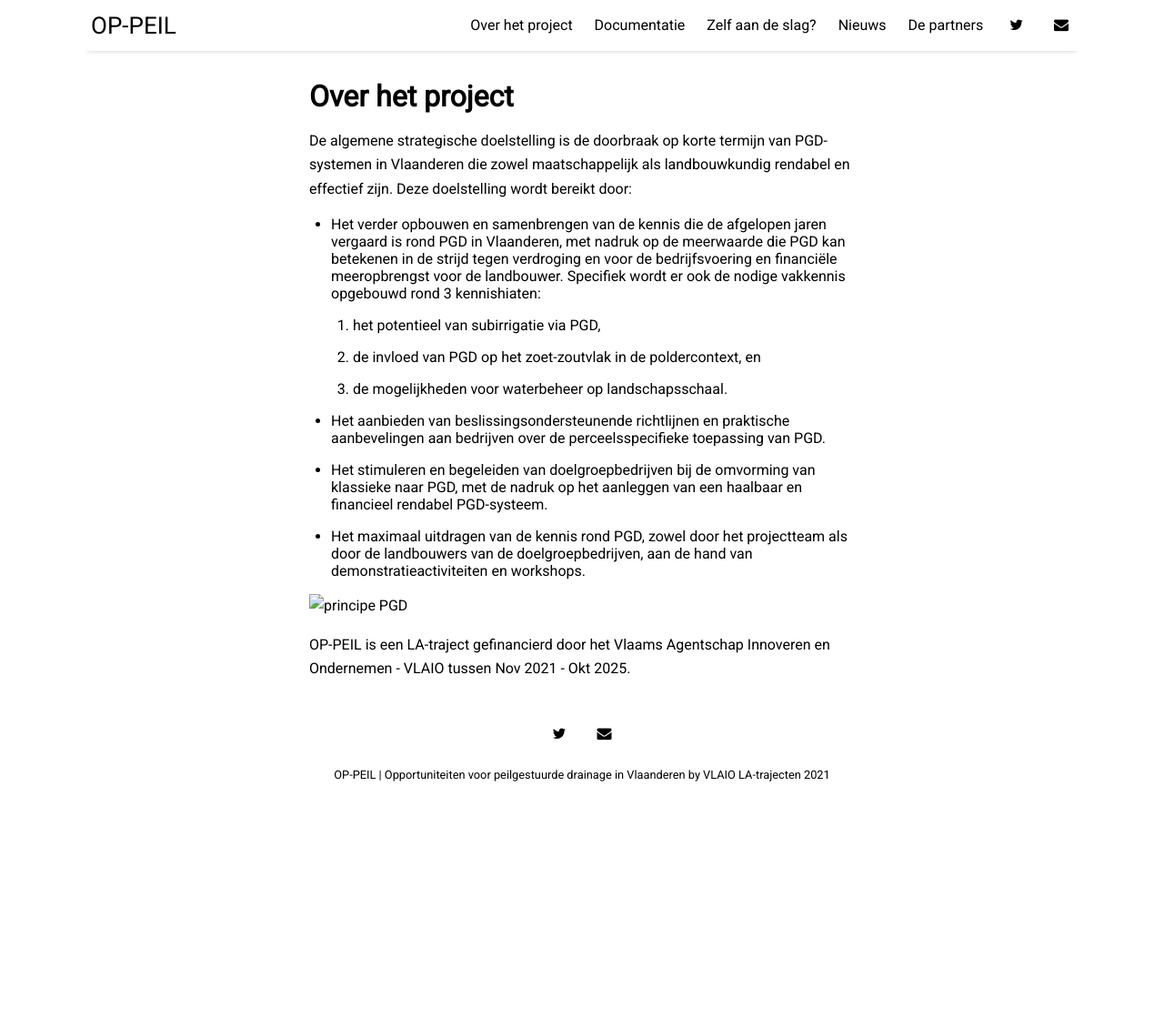
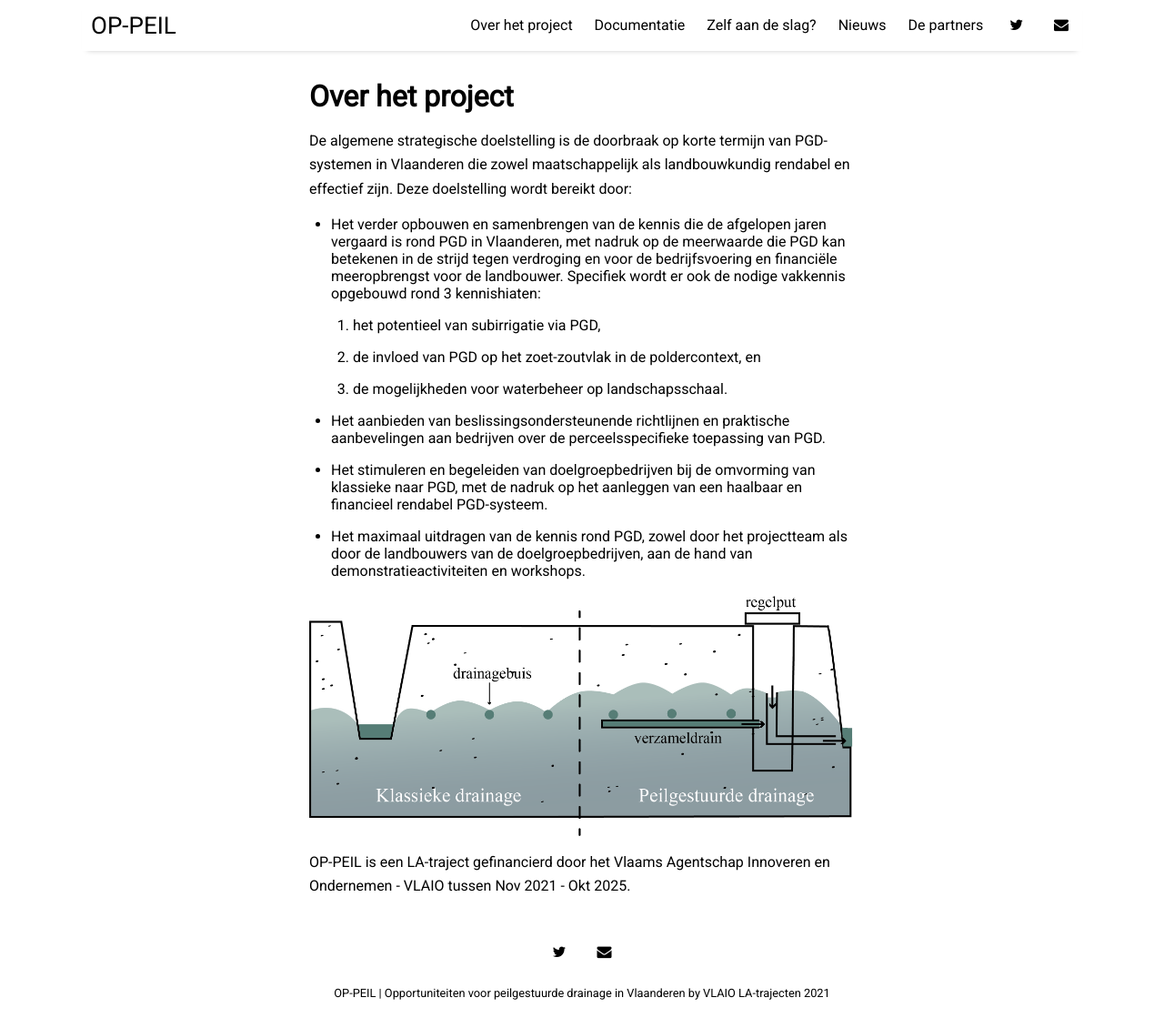
Before and after one commit to sarahgarre/op-peil, a Jekyll site: the page built from pages/project.md, in a window 1280 px wide and 1130 px high. Shown: the whole window at 91% size. Built offline with Jekyll 4.4.1, drawn with Linux system fonts in a browser that asks for light colours; nearby versions of some CDN libraries.

```diff
--- a/pages/project.md
+++ b/pages/project.md
@@ -21,6 +21,6 @@
 * Het maximaal uitdragen van de kennis rond PGD, zowel door het projectteam als door de landbouwers van de doelgroepbedrijven,
 aan de hand van demonstratieactiviteiten en workshops.
 
-![principe PGD](index.png "Peilgestuurde drainage principe")
+![principe PGD](../assets/img/index.png "Peilgestuurde drainage principe")
 
 OP-PEIL is een LA-traject gefinancierd door het Vlaams Agentschap Innoveren en Ondernemen - VLAIO tussen Nov 2021 - Okt 2025.
```
Also changed, not shown: _posts/2021-06-19-about-the-author.md (+1 -1 lines).
